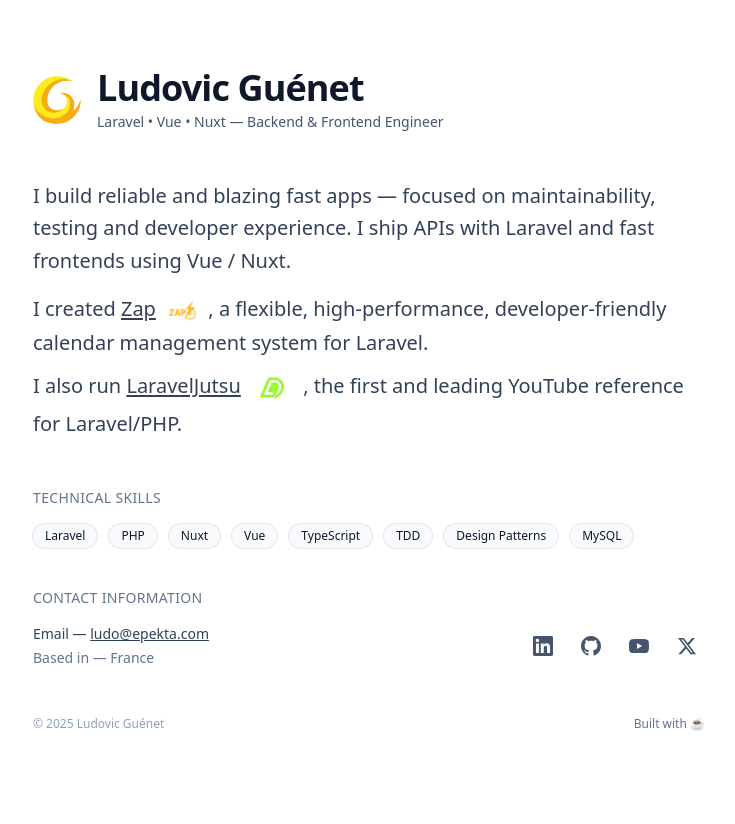
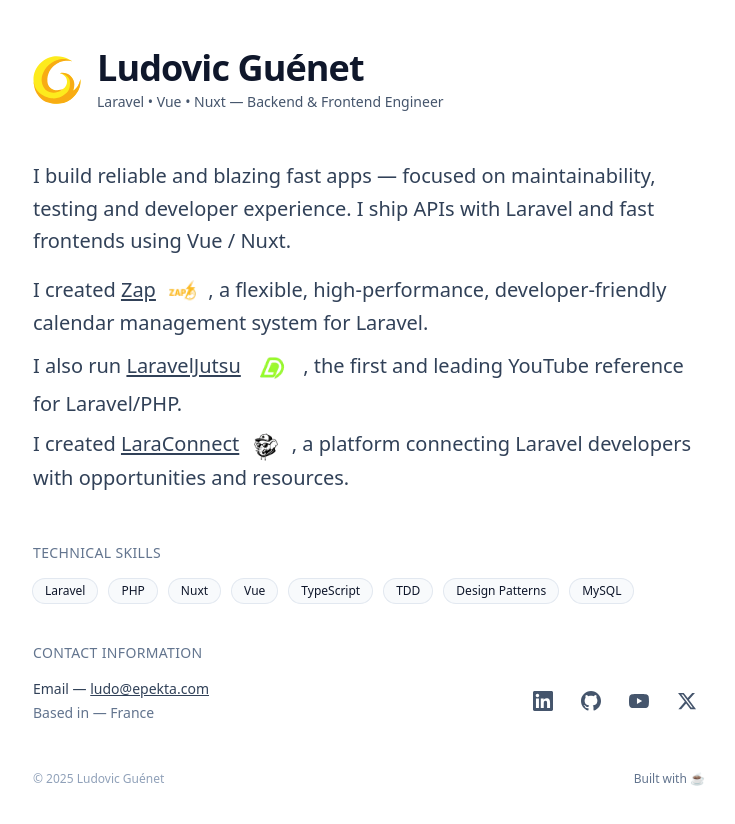
Before and after one commit to ludoguenet/portfolio, a website built with Vite: page index.html in a window 1280 px wide. Shown: the whole page, without its empty margins (271-1006 px from the left). Before the commit the page ends 800 px from the top, so only its background shows below. Built offline with nearby package versions, Linux system fonts and the light colour scheme; files whose address does not match are found by name.

Commit message:
fix: update

```diff
--- a/index.html
+++ b/index.html
@@ -149,6 +149,15 @@
           </picture>,
           the first and leading YouTube reference for Laravel/PHP.
         </p>
+        <p class="text-lg sm:text-xl leading-relaxed text-slate-700 mt-2">
+          I created
+          <a href="https://laraconnect.fr" target="_blank" rel="noopener noreferrer" style="text-decoration:underline;text-underline-offset:2px;">LaraConnect</a>
+          <picture style="display:inline;vertical-align:middle;margin:0 0.3em;">
+            <source srcset="/img/optimized/laraconnect.webp" type="image/webp">
+            <img src="/img/optimized/laraconnect.webp" alt="LaraConnect Logo" width="27" height="27" style="display:inline;vertical-align:middle;width:1.5em;height:1.5em;" />
+          </picture>,
+          a platform connecting Laravel developers with opportunities and resources.
+        </p>
       </section>
 
       <!-- Creator & Reference Section -->
```
Also changed, not shown: public/img/optimized/laraconnect.webp (added), 1 other file.
